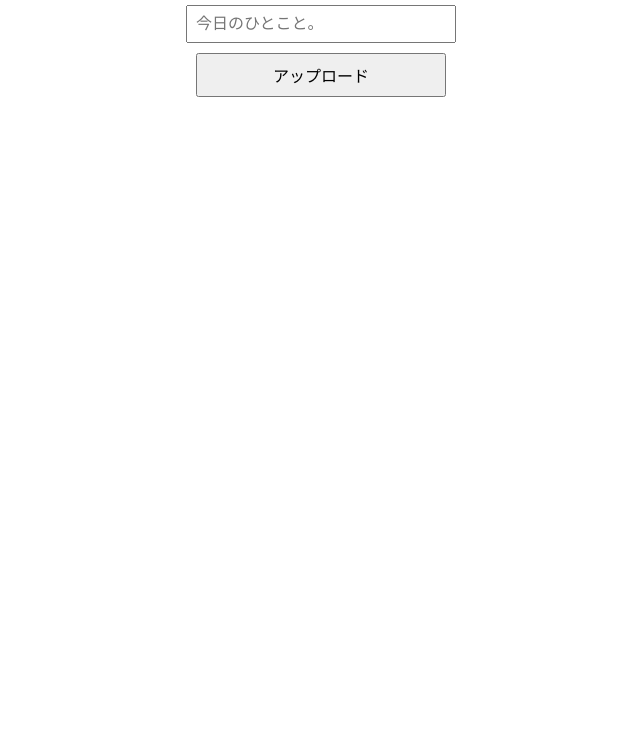
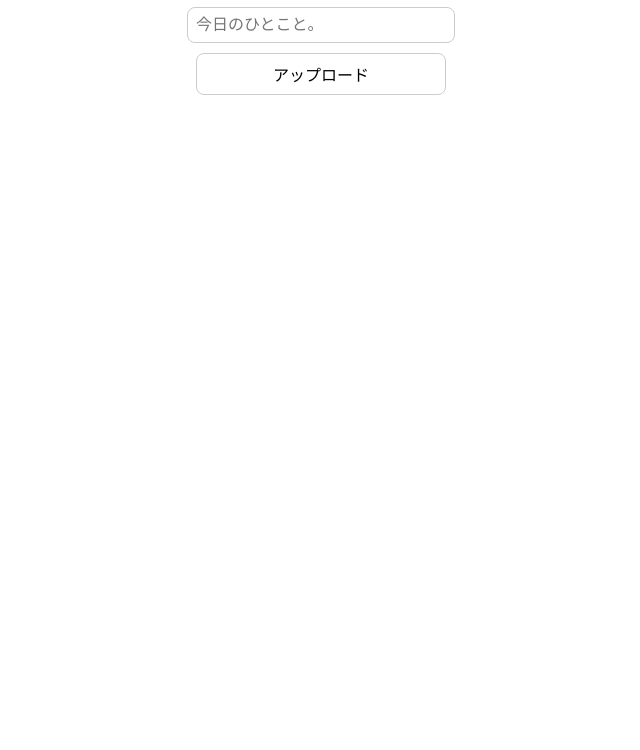
Before and after one commit to miochanmio/dailydrawing, a plain HTML site: page index.html in a window 1280 px wide. Shown: the part 112-862 px from the top of the page, without its empty margins (319-959 px from the left). Drawn offline with Linux system fonts and the light colour scheme.

Commit message:
Update style.css

```diff
--- a/style.css
+++ b/style.css
@@ -28,7 +28,17 @@ button {
   padding: 8px;
   font-size: 16px;
   width: 250px;
+  background-color: #ffffff;      /* 背景を白に */
+  border: 1px solid #ccc;         /* 薄いグレーの枠線 */
+  border-radius: 8px;             /* 角を丸く */
+  cursor: pointer;
+  transition: background 0.2s;
 }
+
+button:hover {
+  background-color: #f0f0f0;      /* ホバー時の効果（任意） */
+}
+
 
 .gallery {
   position: relative;
```
